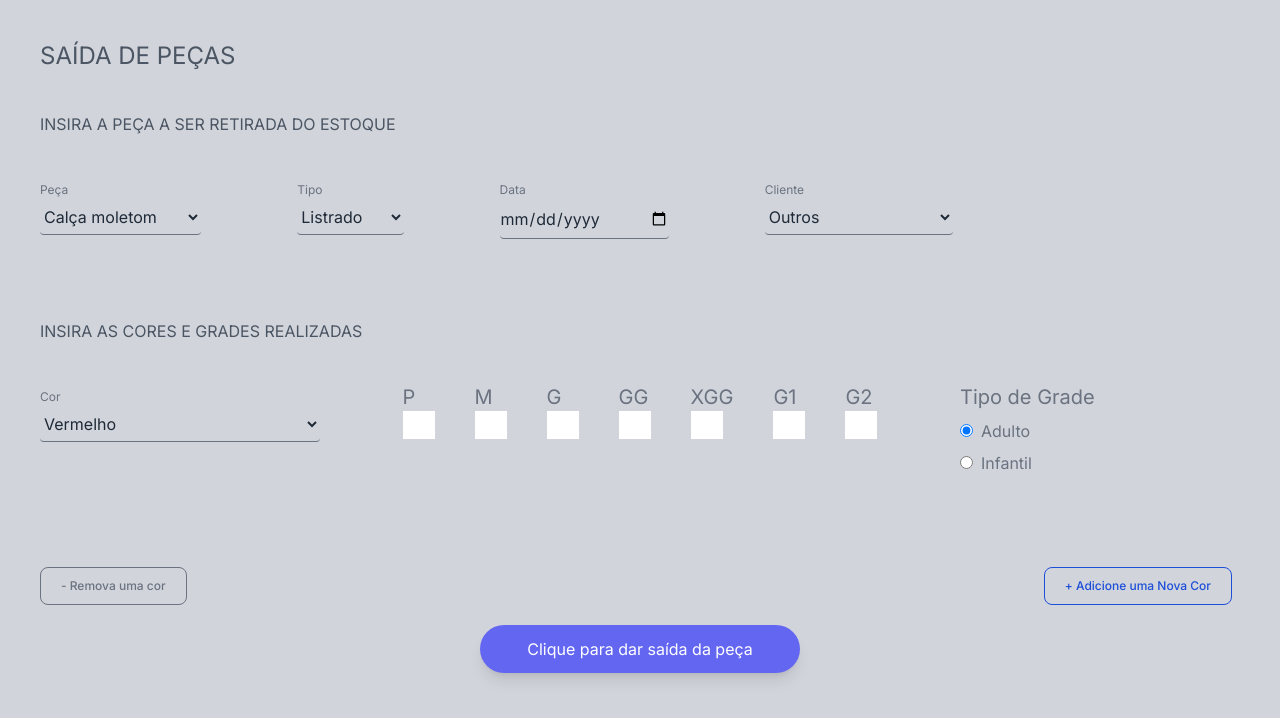
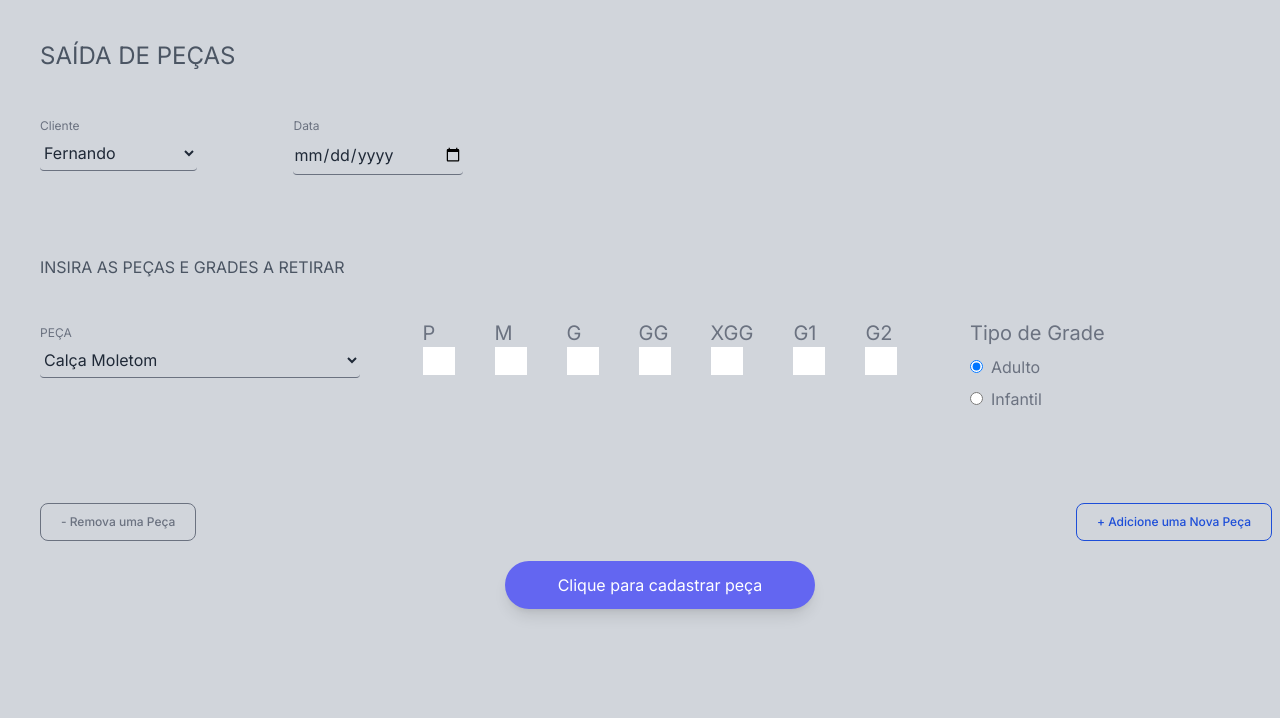
Before and after one commit to LucianoSchwalm/flater-controle-estoque, a Next.js app: page /peca/saida in a window 1280 px wide. Shown: the top 718 px of the page. Built offline with nearby package versions, Linux system fonts and the light colour scheme.

Commit message:
feat: refactored out clothing page

```diff
--- a/src/app/peca/saida/page.tsx
+++ b/src/app/peca/saida/page.tsx
@@ -11,7 +11,7 @@ export default function CadastroPeca() {
       },
    ]);
 
-   const handleColorAdd = () => {
+   const handleClothingAdd = () => {
       setInputList([
          ...inputList,
          {
@@ -21,7 +21,7 @@ export default function CadastroPeca() {
       ]);
    };
 
-   const handleColorRemove = () => {
+   const handleClothingRemove = () => {
       const newList = [...inputList];
       newList.splice(newList.length - 1, 1);
       setInputList(newList);
@@ -39,38 +39,26 @@ export default function CadastroPeca() {
          <div className="text-2xl text-gray-600 px-10 pt-10">
             SAÍDA DE PEÇAS
          </div>
-         <div className="text-gray-600 px-10 py-10">
-            INSIRA A PEÇA A SER RETIRADA DO ESTOQUE
-         </div>
-         <form action="">
+         <form action="" className="pl-10 pt-10">
             <div className="flex flex-col lg:flex-row justify-between pb-10 ">
                <div className="flex gap-24">
-                  <div className="pl-10">
-                     <label htmlFor="peca" className="text-xs text-gray-500">
-                        Peça
+                  <div>
+                     <label
+                        htmlFor="weight"
+                        id="weight"
+                        className="text-xs text-gray-500"
+                     >
+                        Cliente
                      </label>
                      <select
                         className="bg-transparent w-full py-1.5 text-gray-800 border-b border-gray-500
-                                   transition duration-500 focus:outline-none focus:border-black rounded"
-                        name="peca"
-                        id="peca"
+                                     transition duration-500 focus:outline-none focus:border-black rounded"
+                        id="client"
+                        name="peça"
                      >
-                        <option value="Viscolaycra">Calça moletom</option>
-                        <option value="Moletim">Blusa Gola V</option>
-                     </select>
-                  </div>
-                  <div>
-                     <label htmlFor="type" className="text-xs text-gray-500">
-                        Tipo
-                     </label>
-                     <select
-                        className="bg-transparent w-full py-1.5 text-gray-800 border-b border-gray-500
-                                   transition duration-500 focus:outline-none focus:border-black rounded"
-                        name="type"
-                        id="type"
-                     >
-                        <option value="Viscolaycra">Listrado</option>
-                        <option value="Moletim">Lisa</option>
+                        <option value="fernando">Fernando</option>
+                        <option value="loja">Loja</option>
+                        <option value="ecommerce">E-commerce</option>
                      </select>
                   </div>
                   <div>
@@ -82,50 +70,34 @@ export default function CadastroPeca() {
                         name="date"
                         id="date"
                         className="bg-transparent w-full py-1.5 text-gray-800 border-b border-gray-500
-                                   transition duration-500 focus:outline-none focus:border-black rounded"
+                                 transition duration-500 focus:outline-none focus:border-black rounded"
                      />
-                  </div>
-                  <div>
-                     <label htmlFor="type" className="text-xs text-gray-500">
-                        Cliente
-                     </label>
-                     <select
-                        className="bg-transparent w-full py-1.5 text-gray-800 border-b border-gray-500
-                                   transition duration-500 focus:outline-none focus:border-black rounded"
-                        name="client"
-                        id="client"
-                     >
-                        <option value="Viscolaycra">Outros</option>
-                        <option value="Moletim">Ecommerce</option>
-                        <option value="Moletim">Loja</option>
-                        <option value="Moletim">Cliente Fernando</option>
-                     </select>
                   </div>
                </div>
             </div>
-            <div className="text-gray-600 px-10 py-10">
-               INSIRA AS CORES E GRADES REALIZADAS
+            <div className="text-gray-600 py-10">
+               INSIRA AS PEÇAS E GRADES A RETIRAR
             </div>
             {inputList.map((input, index) => (
                <div key={index} className="grid grid-cols-4 pb-10">
-                  <div className="pl-10 min-w-10 lg:min-w-80">
+                  <div className="min-w-10 lg:min-w-80">
                      <label
-                        htmlFor="cor"
-                        id="cor"
+                        htmlFor="peça"
+                        id="peça"
                         className="text-xs text-gray-500"
                      >
-                        Cor
+                        PEÇA
                      </label>
                      <select
                         className="bg-transparent w-full py-1.5 text-gray-800 border-b border-gray-500
                                      transition duration-500 focus:outline-none focus:border-black rounded"
-                        id="cor"
-                        name="cor"
+                        id="peça"
+                        name="peça"
                      >
-                        <option value="vermelho">Vermelho</option>
-                        <option value="azul">Azul</option>
-                        <option value="preto">Preto</option>
-                        <option value="branco">Branco</option>
+                        <option value="calca-moletom">Calça Moletom</option>
+                        <option value="blusa-gola-v">Blusa Gola V</option>
+                        <option value="blusa">Blusa</option>
+                        <option value="calca-helanca">Calça Helanca</option>
                      </select>
                   </div>
                   <div className="col-start-2 col-end-4 text-xl uppercase text-gray-500 flex flex-row justify-center gap-10">
@@ -254,17 +226,17 @@ export default function CadastroPeca() {
                   </div>
                </div>
             ))}
-            <div className="flex flex-row justify-between pt-10 gap-24 px-10">
+            <div className="flex flex-row justify-between pt-10 gap-24">
                <div className="pr-0 lg:pr-20 pt-3">
                   <button
                      id="colorBtnRemove"
                      name="colorBtnRemove"
                      type="button"
                      className="text-xs text-center text-red-700 hover:text-white border border-red-700 hover:bg-red-800 focus:ring-4 focus:outline-none focus:ring-red-300 font-medium rounded-lg px-5 py-2.5 me-2 mb-2 dark:border-red-500 dark:text-red-500 dark:hover:text-white dark:hover:bg-red-600 dark:focus:ring-red-900 disabled:border-gray-500 disabled:text-gray-500 disabled:hover:bg-gray-500"
-                     onClick={handleColorRemove}
+                     onClick={handleClothingRemove}
                      disabled={inputList?.length === 1}
                   >
-                     - Remova uma cor
+                     - Remova uma Peça
                   </button>
                </div>
                <div className="pt-3">
@@ -273,20 +245,20 @@ export default function CadastroPeca() {
                      name="colorBtnAdd"
                      type="button"
                      className="text-xs text-center text-blue-700 hover:text-white border border-blue-700 hover:bg-blue-800
-                                   focus:ring-4 focus:outline-none focus:ring-blue-300 font-medium rounded-lg px-5 py-2.5 me-2 mb-2 dark:border-blue-500
-                                   dark:text-blue-500 dark:hover:text-white dark:hover:bg-blue-500 dark:focus:ring-blue-800"
-                     onClick={handleColorAdd}
+                                 focus:ring-4 focus:outline-none focus:ring-blue-300 font-medium rounded-lg px-5 py-2.5 me-2 mb-2 dark:border-blue-500
+                                 dark:text-blue-500 dark:hover:text-white dark:hover:bg-blue-500 dark:focus:ring-blue-800"
+                     onClick={handleClothingAdd}
                   >
-                     + Adicione uma Nova Cor
+                     + Adicione uma Nova Peça
                   </button>
                </div>
             </div>
-            <div className="w-full mx-auto flex justify-center">
+            <div className="w-full mx-auto flex justify-center pb-10">
                <input
                   className="shadow-lg mt-3 pt-3 pb-3 w-1/4 text-white bg-indigo-500
-                    hover:bg-indigo-400 rounded-full cursor-pointer"
+                  hover:bg-indigo-400 rounded-full cursor-pointer"
                   type="submit"
-                  value="Clique para dar saída da peça"
+                  value="Clique para cadastrar peça"
                />
             </div>
          </form>
```
